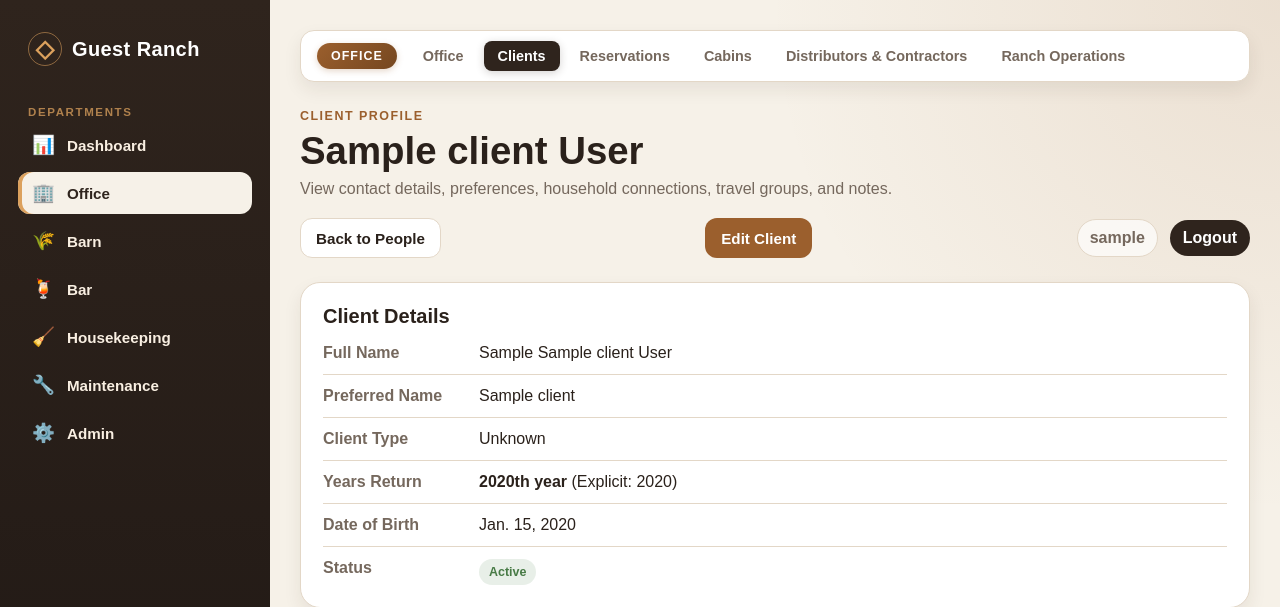
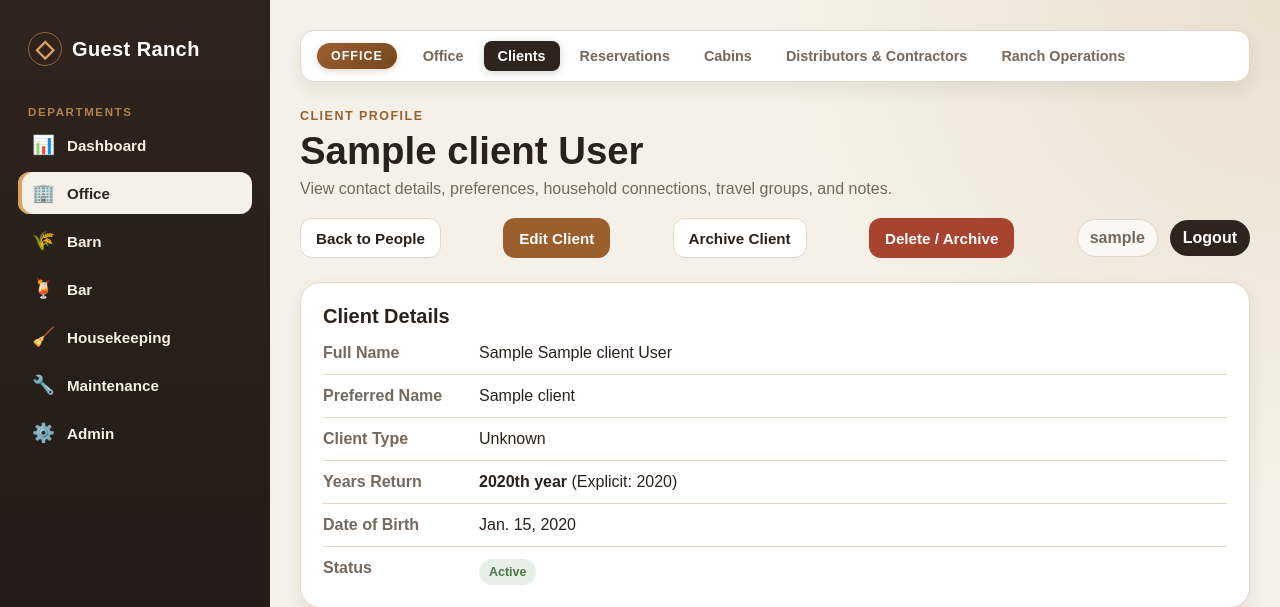
Before and after one commit to typecookie/GuestRanchManagementPlatform2.0, a Django app: page /clients/people/1/ in a window 1280 px wide. Shown: the top 607 px of the page. Run offline with Django 5.2, Linux system fonts and the light colour scheme; a user stored in the database is signed in; tables that the repository leaves empty hold one stand-in row (values such as "Sample post").

Commit message:
0.1.5 fixed the ability to remove or archive individual clients

```diff
--- a/apps/clients/models.py
+++ b/apps/clients/models.py
@@ -148,6 +148,30 @@ class Client(models.Model):
     def years_display(self):
         count = self.effective_years_count
         return format_years_ordinal(count) if count is not None else "1st year"
+
+    @property
+    def can_delete(self):
+        """
+        Returns True if the client can be deleted without breaking linked reservation history
+        or removing primary contact pointers from reservations.
+        """
+        if self.reservation_guest_records.exists():
+            return False
+        if self.reservations_as_primary_contact.exists():
+            return False
+        return True
+
+    @property
+    def is_archived(self):
+        return not self.is_active
+
+    def archive(self):
+        self.is_active = False
+        self.save(update_fields=["is_active", "updated_at"])
+
+    def unarchive(self):
+        self.is_active = True
+        self.save(update_fields=["is_active", "updated_at"])
 
 
 class Household(models.Model):
--- a/apps/clients/urls.py
+++ b/apps/clients/urls.py
@@ -16,6 +16,8 @@ urlpatterns = [
     path("people/new/", views.client_create, name="client_create"),
     path("people/<int:pk>/", views.client_detail, name="client_detail"),
     path("people/<int:pk>/edit/", views.client_update, name="client_update"),
+    path("people/<int:pk>/delete/", views.client_delete, name="client_delete"),
+    path("people/<int:pk>/toggle-archive/", views.client_toggle_archive, name="client_toggle_archive"),
     path("people/<int:pk>/notes/new/", views.client_note_create, name="client_note_create"),
 
     path("households/", views.household_list, name="household_list"),
--- a/apps/clients/views.py
+++ b/apps/clients/views.py
@@ -139,6 +139,63 @@ def client_update(request, pk):
     }
 
     return render(request, "clients/client_form.html", context)
+
+
+@module_permission_required('Clients', 'delete')
+def client_delete(request, pk):
+    client = get_object_or_404(Client, pk=pk)
+
+    can_delete = client.can_delete
+    stay_count = client.reservation_guest_records.count()
+    reservation_count = client.reservations_as_primary_contact.count()
+
+    if request.method == "POST":
+        action = request.POST.get("action", "delete")
+
+        # If explicitly archiving OR if deletion would break data, archive the client
+        if action == "archive" or not can_delete:
+            client.archive()
+            if action == "delete" and not can_delete:
+                messages.warning(
+                    request,
+                    f"Client '{client.display_name}' has linked reservation history or stay records and cannot be permanently deleted. The client has been archived instead to protect historical records.",
+                )
+            else:
+                messages.success(
+                    request,
+                    f"Client '{client.display_name}' has been archived.",
+                )
+            return redirect("clients:client_list")
+        else:
+            client_name = client.display_name
+            client.delete()
+            messages.success(
+                request,
+                f"Client '{client_name}' was permanently deleted.",
+            )
+            return redirect("clients:client_list")
+
+    context = {
+        "client": client,
+        "can_delete": can_delete,
+        "stay_count": stay_count,
+        "reservation_count": reservation_count,
+    }
+    return render(request, "clients/client_confirm_delete.html", context)
+
+
+@module_permission_required('Clients', 'write')
+def client_toggle_archive(request, pk):
+    client = get_object_or_404(Client, pk=pk)
+    if request.method == "POST":
+        if client.is_active:
+            client.archive()
+            messages.success(request, f"Client '{client.display_name}' has been archived.")
+        else:
+            client.unarchive()
+            messages.success(request, f"Client '{client.display_name}' has been restored to active status.")
+
+    return redirect("clients:client_detail", pk=client.pk)
 
 
 @module_permission_required('Clients', 'write')
--- a/templates/clients/client_detail.html
+++ b/templates/clients/client_detail.html
@@ -1,5 +1,6 @@
 
 {% extends "base.html" %}
+{% load group_perms %}
 
 {% block title %}{{ client.display_name }} | Clients{% endblock %}
 
@@ -12,8 +13,23 @@ View contact details, preferences, household connections, travel groups, and not
 {% endblock %}
 
 {% block page_actions %}
+{% can_do user "Clients" "write" as can_write %}
+{% can_do user "Clients" "delete" as can_delete %}
 <a href="{% url 'clients:client_list' %}" class="button button-secondary">Back to People</a>
+{% if can_write %}
 <a href="{% url 'clients:client_update' client.pk %}" class="button button-primary">Edit Client</a>
+<form method="post" action="{% url 'clients:client_toggle_archive' client.pk %}" style="display: inline;">
+    {% csrf_token %}
+    {% if client.is_active %}
+        <button type="submit" class="button button-secondary" title="Archive client">Archive Client</button>
+    {% else %}
+        <button type="submit" class="button button-success" title="Restore client to active status">Restore Client</button>
+    {% endif %}
+</form>
+{% endif %}
+{% if can_delete %}
+<a href="{% url 'clients:client_delete' client.pk %}" class="button button-danger">Delete / Archive</a>
+{% endif %}
 {% endblock %}
 
 {% block content %}
@@ -74,7 +90,7 @@ View contact details, preferences, household connections, travel groups, and not
                         {% if client.is_active %}
                             <span class="badge badge-success">Active</span>
                         {% else %}
-                            <span class="badge badge-neutral">Inactive</span>
+                            <span class="badge badge-warning">Archived</span>
                         {% endif %}
                     </div>
                 </div>
```
Also changed, not shown: apps/clients/tests.py (+112 -0 lines), templates/clients/client_list.html (+8 -4 lines).
